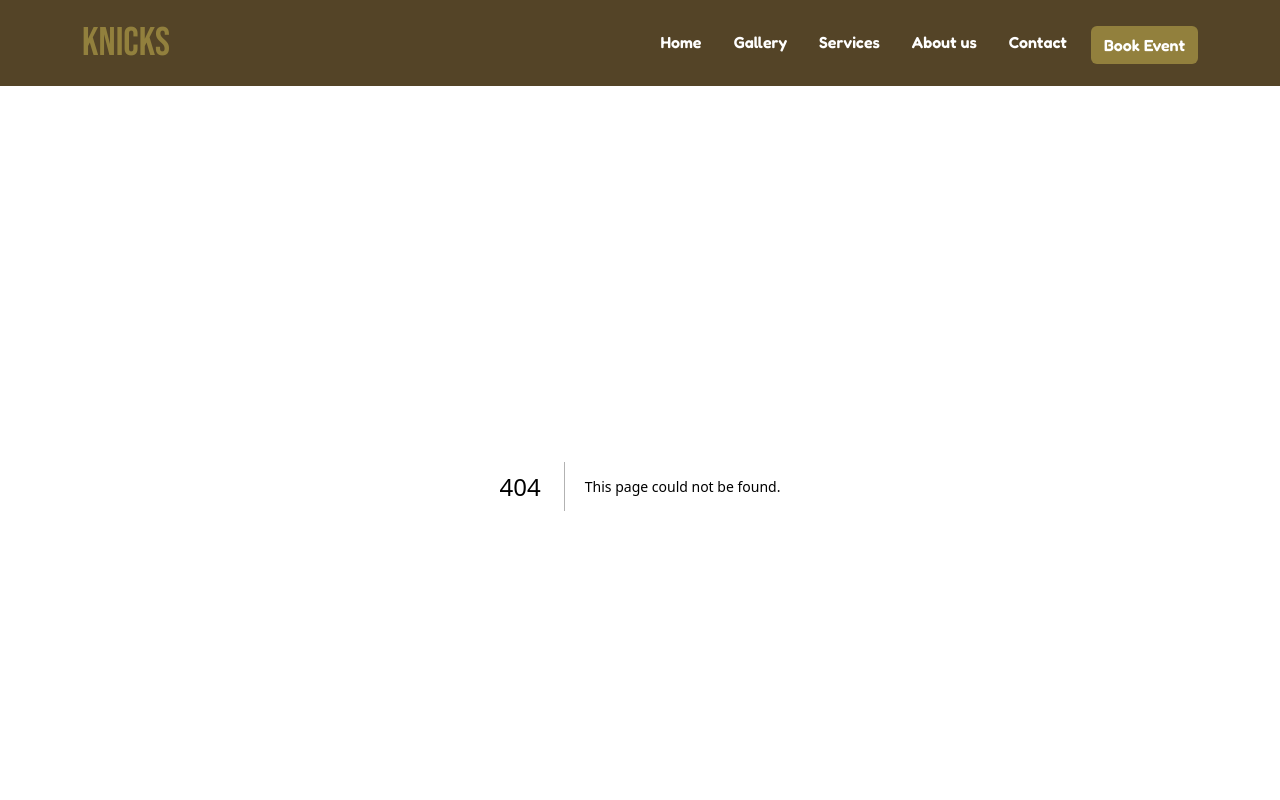
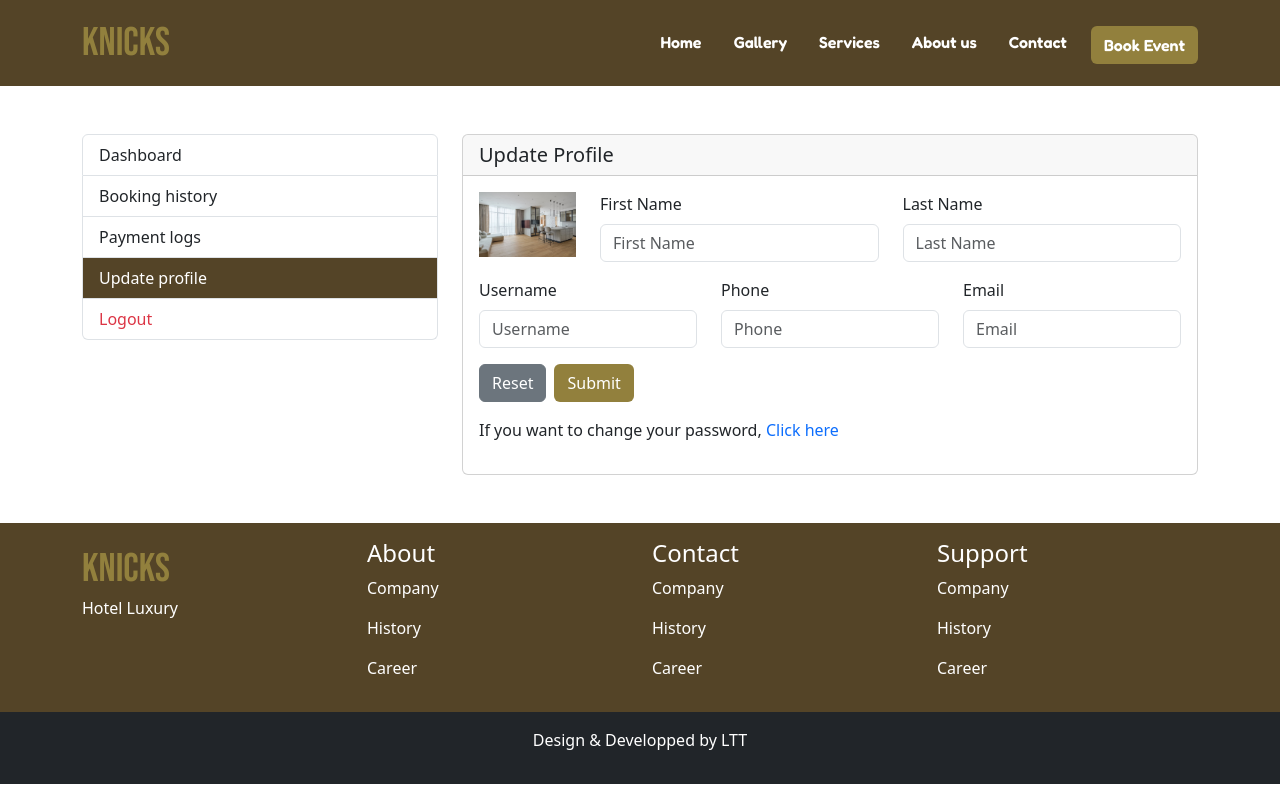
Before and after one commit to thangleth/hotel_management, a Next.js app in the folder frontend/: page /user/profile_update in a window 1280 px wide. Before the commit this address had no page. Shown: the top 800 px of the page. Built offline with nearby package versions, Linux system fonts and the light colour scheme.

Commit message:
add change password, update profile page

```diff
--- a/frontend/src/app/user/forget-password/page.js
+++ b/frontend/src/app/user/forget-password/page.js
@@ -3,6 +3,8 @@ import Link from "next/link";
 export default function Page() {
     return (
         <section className="container my-5">
+            <div className="row">
+                <div className="col-10 offset-1">
                     <div className="row">
                         <div className="col-md-6 col-12">
                             <img src="/thumb/thumb1.png" className="img-fluid" />
@@ -23,6 +25,8 @@ export default function Page() {
                             </div>
                         </div>
                     </div>
+                </div>
+            </div>
         </section>
     )
 }
--- /dev/null
+++ b/frontend/src/app/user/profile_update/page.js
@@ -0,0 +1,53 @@
+import DashboardSideBar from "@/components/user/DashboardSidebar";
+import Link from "next/link";
+
+export default function Page() {
+    return (
+        <section className="container my-5">
+            <div className="row">
+                <div className="col-md-4 col-12">
+                    <DashboardSideBar />
+                </div>
+                <div className="col-md-8 col-12">
+                    <div className="card">
+                        <h5 className="card-header">Update Profile</h5>
+                        <div className="card-body">
+                            <div className="row">
+                                <div className="col-md-2 col-12 mb-3">
+                                    <img src="/thumb/thumb1.png" width={300} className="img-fluid"></img>
+                                </div>
+                                <div className="col-md-5 col-12 mb-3">
+                                    <label for="" className="form-label">First Name</label>
+                                    <input type="text" className="form-control" placeholder="First Name"></input>
+                                </div>
+                                <div className="col-md-5 col-12 mb-3">
+                                    <label for="" className="form-label">Last Name</label>
+                                    <input type="text" className="form-control" placeholder="Last Name"></input>
+                                </div>
+                                <div className="col-md-4 col-12 mb-3">
+                                    <label for="" className="form-label">Username</label>
+                                    <input type="text" className="form-control" placeholder="Username"></input>
+                                </div>
+                                <div className="col-md-4 col-12 mb-3">
+                                    <label for="" className="form-label">Phone</label>
+                                    <input type="number" className="form-control" placeholder="Phone"></input>
+                                </div>
+                                <div className="col-md-4 col-12 mb-3">
+                                    <label for="" className="form-label">Email</label>
+                                    <input type="email" className="form-control" placeholder="Email"></input>
+                                </div>
+                                <div className="col-md-6 col-12 mb-3">
+                                    <button className="btn btn-secondary">Reset</button>
+                                    <button className="btn hms-color-dark ms-2">Submit</button>
+                                </div>
+                                <p>
+                                    If you want to change your password, <Link href="/user/change_password">Click here</Link>
+                                </p>
+                            </div>
+                        </div>
+                    </div>
+                </div>
+            </div>
+        </section>
+    )
+}
--- a/frontend/src/components/user/DashboardSidebar.js
+++ b/frontend/src/components/user/DashboardSidebar.js
@@ -9,7 +9,7 @@ export default function DashboardSideBar() {
             <Link className={`list-group-item ${pathname == '/user/dashboard' ? 'hms-bg-normal' : ''}`} href="/user/dashboard">Dashboard</Link>
             <Link className={`list-group-item ${pathname == '/user/booking_history' ? 'hms-bg-normal' : ''}`} href="/user/booking_history">Booking history</Link>
             <Link className={`list-group-item ${pathname == '/user/payment_logs' ? 'hms-bg-normal' : ''}`} href="/user/payment_logs">Payment logs</Link>
-            <Link className={`list-group-item ${pathname == '/user/update_profile' ? 'hms-bg-normal' : ''}`} href="#">Update profile</Link>
+            <Link className={`list-group-item ${pathname == '/user/profile_update' ? 'hms-bg-normal' : ''}`} href="/user/profile_update">Update profile</Link>
             <Link className="list-group-item text-danger" href="#">Logout</Link>
         </div>
     )
```
Also changed, not shown: frontend/src/app/user/change_password/page.js (added, +38 -0 lines). Lines whose indentation alone changed are shown as unchanged.
